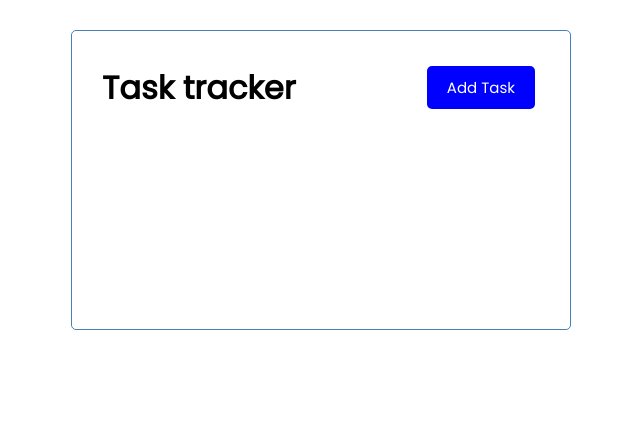
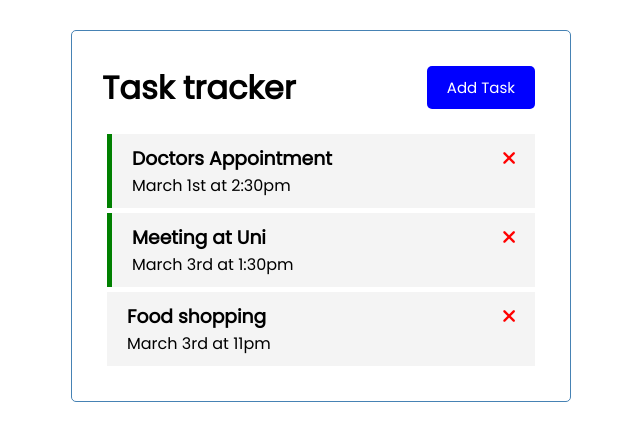
Before and after one commit to lucanonym/VueLearning, a Vue app in the folder vue-task-tracker/: page / in a window 1280 px wide. Shown: the top 440 px of the page, without its empty margins (319-959 px from the left). Built offline with nearby package versions, Linux system fonts and the light colour scheme.

Commit message:
created task and Tasks component

```diff
--- a/vue-task-tracker/public/index.html
+++ b/vue-task-tracker/public/index.html
@@ -5,6 +5,7 @@
     <meta http-equiv="X-UA-Compatible" content="IE=edge">
     <meta name="viewport" content="width=device-width,initial-scale=1.0">
     <link rel="icon" href="<%= BASE_URL %>favicon.ico">
+    <link rel="stylesheet" href="https://cdnjs.cloudflare.com/ajax/libs/font-awesome/6.2.1/css/all.min.css" integrity="sha512-MV7K8+y+gLIBoVD59lQIYicR65iaqukzvf/nwasF0nqhPay5w/9lJmVM2hMDcnK1OnMGCdVK+iQrJ7lzPJQd1w==" crossorigin="anonymous" referrerpolicy="no-referrer" />
     <title><%= htmlWebpackPlugin.options.title %></title>
   </head>
   <body>
--- a/vue-task-tracker/src/App.vue
+++ b/vue-task-tracker/src/App.vue
@@ -1,19 +1,51 @@
 <template>
   <div class ="container">
     <Header title="Task tracker"/>
+    <Tasks :tasks="tasks"/>
   </div>
 
 
 </template>
 
+
+
 <script>
 import Header from './components/Header'
+import Tasks from './components/Tasks'
 export default {
   name: 'App',
   components: {
     Header,
+    Tasks,
 
   },
+  data() {
+    return {
+      tasks: []
+    }
+  },
+  created() {
+    this.tasks = [
+      {
+        id: 1,
+        text: 'Doctors Appointment',
+        day: 'March 1st at 2:30pm',
+        reminder: true,
+      },
+      {
+        id: 2,
+        text : 'Meeting at Uni',
+        day: 'March 3rd at 1:30pm',
+        reminder : true,
+      },
+      {
+        id : 3,
+        text: 'Food shopping',
+        day: 'March 3rd at 11pm',
+        reminder: false,
+      }
+    ]
+  }
 }
 </script>
 
--- a/vue-task-tracker/src/components/Button.vue
+++ b/vue-task-tracker/src/components/Button.vue
@@ -1,5 +1,5 @@
 <template>
-    <button :style="{background : color}" class ="btn"> {{ text }}</button>
+    <button @click="onClick()" :style="{background : color}" class ="btn"> {{ text }}</button>
 </template>
 
 <script>
@@ -8,6 +8,11 @@
     props : {
         text : String,
         color : String,
+    },
+    methods: {
+        onClick() {
+            console.log('click');
+        },
     }
 }
 </script>
--- /dev/null
+++ b/vue-task-tracker/src/components/Task.vue
@@ -0,0 +1,43 @@
+<template>
+    <div :class="[task.reminder ? 'reminder' : '', 'task']">
+        <h3>
+            {{ task.text }}
+            <i class="fas fa-times"></i>
+        </h3>
+        <p> {{ task.day }}</p>
+    </div>
+
+</template>
+
+<script>
+
+export default {
+    name: 'Task',
+    props: {
+        task: Object,
+    }
+}
+</script>
+
+<style scoped>
+.fas {
+    color:red;
+}
+.task {
+    background: #f4f4f4;
+    margin: 5px;
+    padding: 10px 20px;
+    cursor : pointer;
+}
+
+.task.reminder {
+    border-left: 5px solid green;
+}
+
+.task h3 {
+    display : flex;
+    align-items: center;
+    justify-content: space-between;
+}
+
+</style>
--- /dev/null
+++ b/vue-task-tracker/src/components/Tasks.vue
@@ -0,0 +1,22 @@
+<template>
+    <div :key="task.id" v-for="task in tasks">
+        <Task :task="task"/>
+
+    </div>
+
+</template>
+
+<script>
+import Task from './Task'
+
+
+export default {
+    name: 'Tasks',
+    props: {
+        tasks: Array,
+    },
+    components: {
+        Task
+    }
+}
+</script>
```
